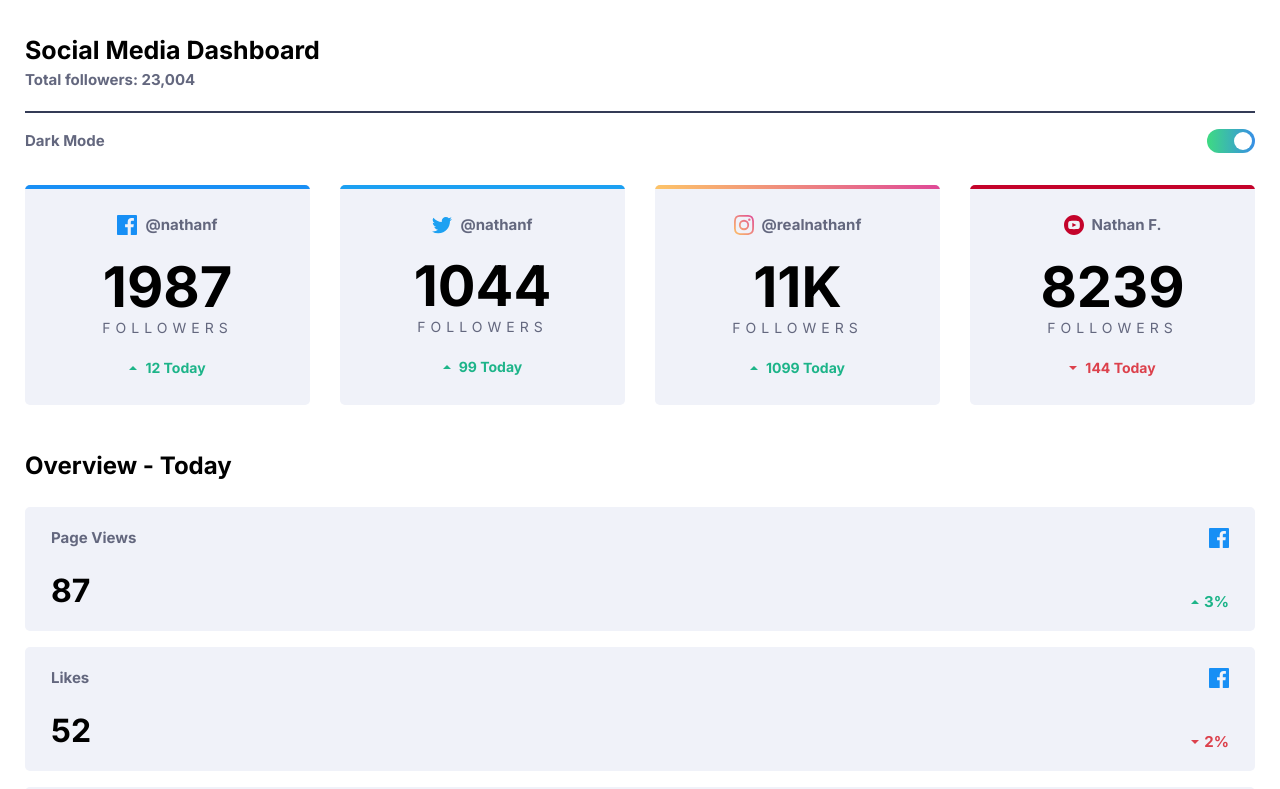
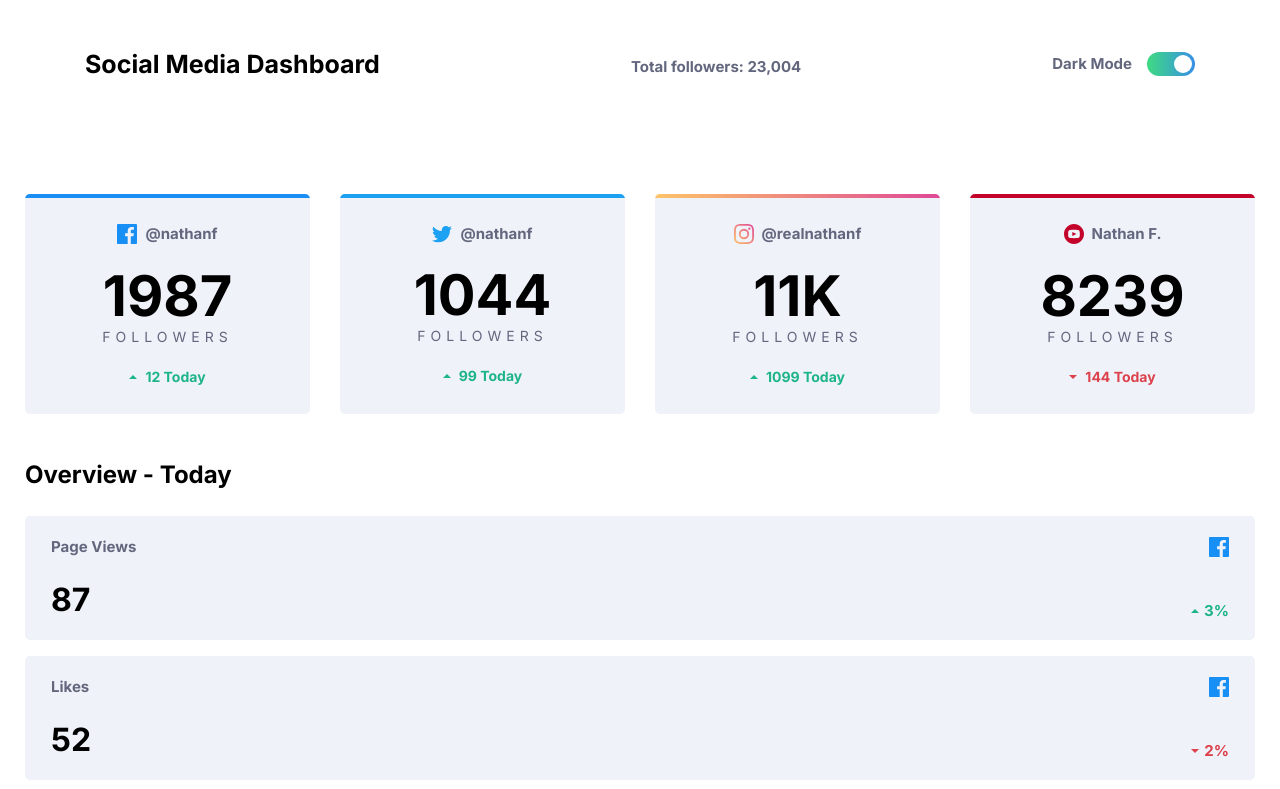
Before and after one commit to yasssuz/static-social-media-dashboard, a website built with Vite: page src/index.html in a window 1280 px wide. Shown: the top 789 px of the page. Built offline with nearby package versions, Linux system fonts and the light colour scheme.

Commit message:
fully responsive

```diff
--- a/src/styles/layout/header.scss
+++ b/src/styles/layout/header.scss
@@ -2,11 +2,25 @@
 
 .header {
   background: var(--clr-top-main-bg);
-  height: rem(235);
+  height: 235px;
   border-radius: 0px 0px 20px 20px;
+
+  @media screen and (min-width: 620px) {
+    height: 244px;
+  }
 
   &__content {
     padding: rem(36) rem(25);
+
+    @media screen and (min-width: 620px) {
+      display: flex;
+      align-items: center;
+      justify-content: space-between;
+    }
+
+    @media screen and (min-width: 1100px) {
+      padding: rem(36) rem(85);
+    }
 
     h1 {
       font-size: rem(25);
@@ -25,6 +39,11 @@
         border-bottom: 2px solid hsla(228, 25%, 27%, 1);
         margin-top: rem(6);
         padding-bottom: rem(22);
+
+        @media screen and (min-width: 620px) {
+          border-bottom: 0;
+          padding-bottom: 0;
+        }
       }
     }
 
@@ -33,6 +52,10 @@
       align-items: center;
       justify-content: space-between;
       padding: rem(16) 0;
+
+      p {
+        margin-right: rem(15);
+      }
 
       button {
         height: 24px;
```
